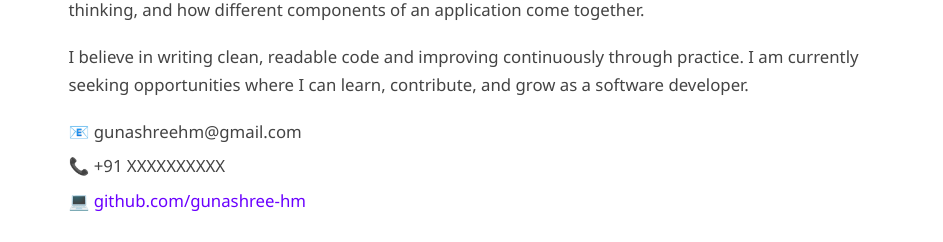
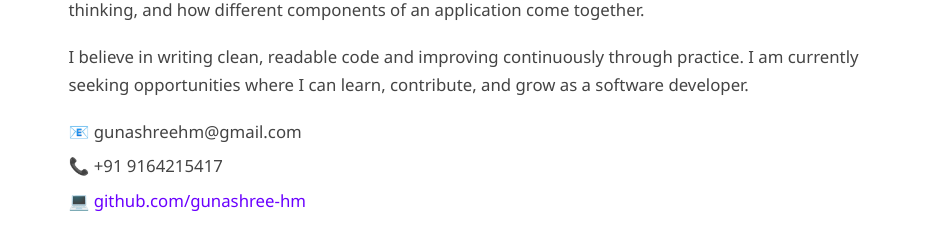
Before and after one commit to gunashree-hm/my-portfolio, a React (Vite) app in the folder my-portfolio/: page / in a window 1280 px wide. Shown: the part 1175-1417 px from the top of the page, without its empty margins (162-1105 px from the left). Built offline with nearby package versions, Linux system fonts and the light colour scheme.

Commit message:
Update App.jsx content

```diff
--- a/my-portfolio/src/App.jsx
+++ b/my-portfolio/src/App.jsx
@@ -52,7 +52,7 @@ function App() {
 
         <div className="contact">
           <p>📧 gunashreehm@gmail.com</p>
-          <p>📞 +91 XXXXXXXXXX</p>
+          <p>📞 +91 9164215417</p>
           <p>
             💻{" "}
             <a
```
